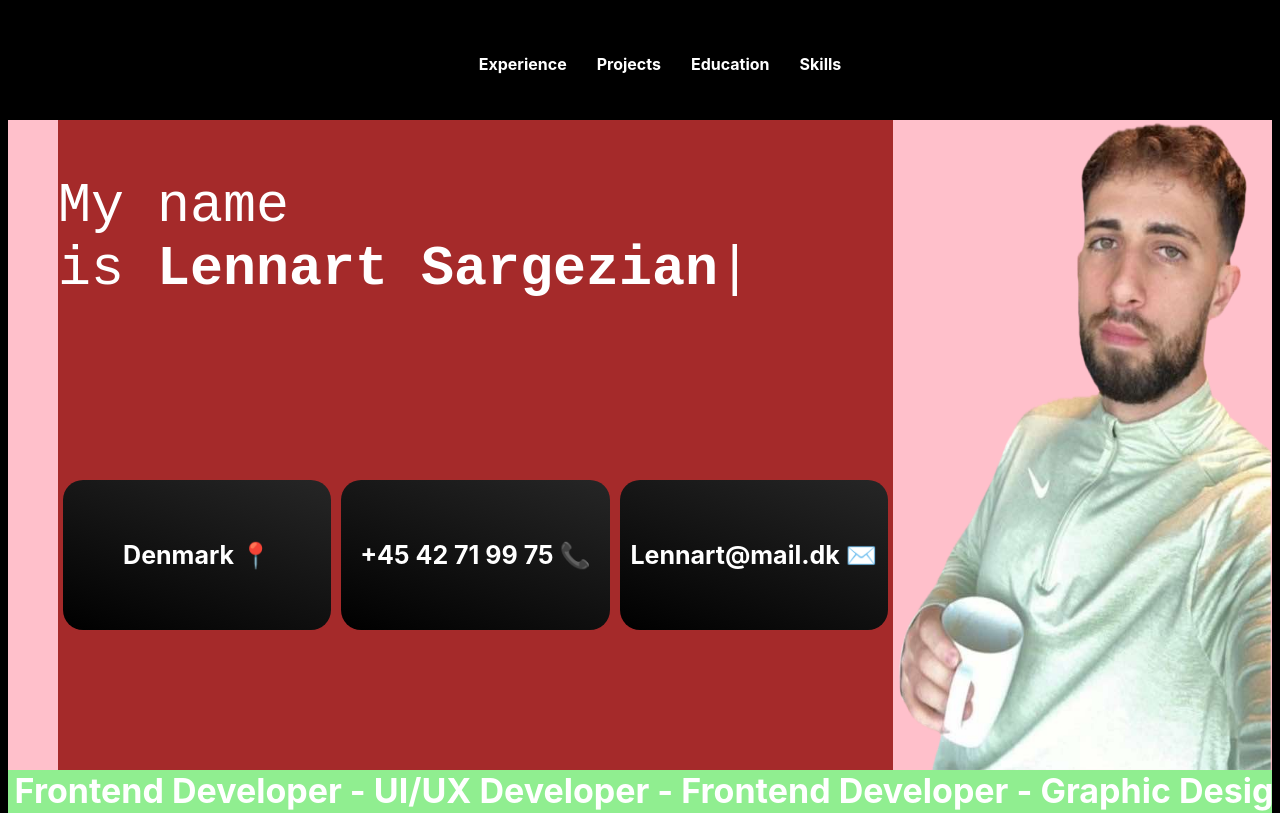
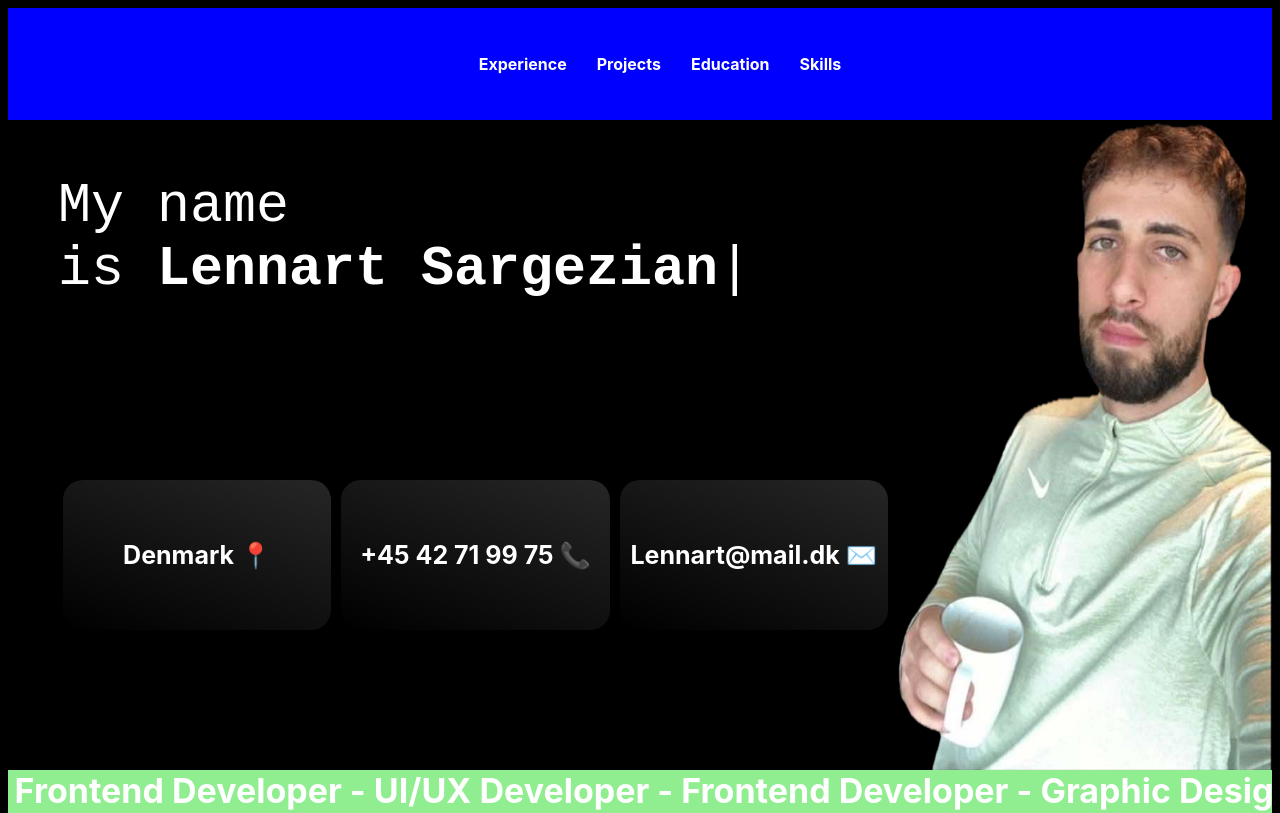
Before and after one commit to Sargezian/mindworking, a React (Create React App) app: page / in a window 1280 px wide. Shown: the top 813 px of the page. Built offline with nearby package versions, Linux system fonts and the light colour scheme.

Commit message:
rm bgcolor

```diff
--- a/src/components/HomeBox/HomeBox.css
+++ b/src/components/HomeBox/HomeBox.css
@@ -1,11 +1,9 @@
 .image-container {
-    background-color: pink;
     display: flex;
     flex: 1;
 }
 
 .top-container {
-    background-color: brown;
     flex-direction: column;
     flex: 1;
     margin-left: 50px;
--- a/src/components/Navbar/navbar.css
+++ b/src/components/Navbar/navbar.css
@@ -2,6 +2,7 @@
     padding: 15px 20px;
     display: flex;
     flex-direction: row;
+    background-color: blue;
 }
 
 .ul {
```
